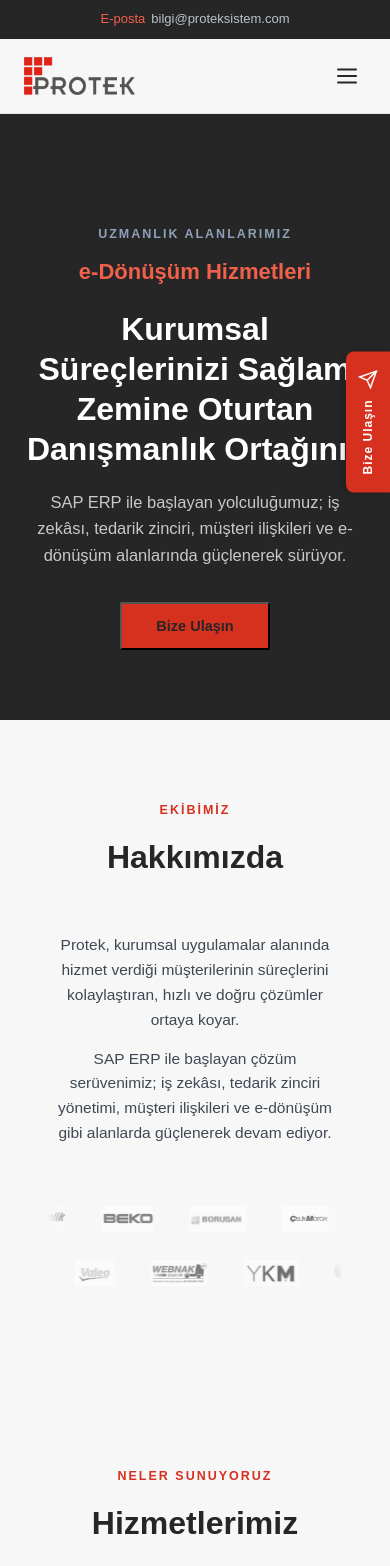
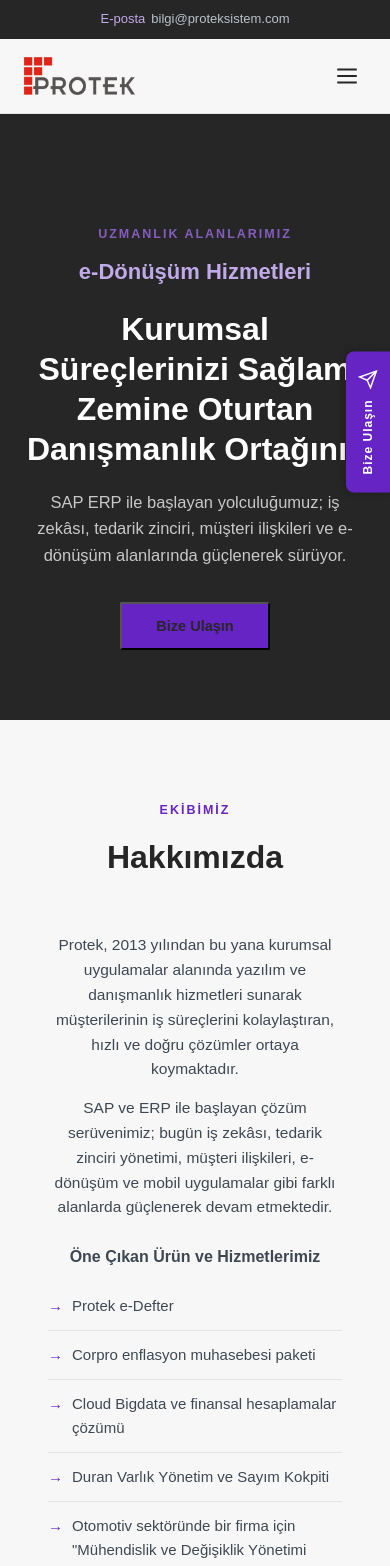
Before and after one commit to irmakoflu/proteksistem-react, a React (Create React App) app: page /#/ in a window 390 px wide. Shown: the top 1566 px of the page. Built offline with nearby package versions, Linux system fonts and the light colour scheme; grey boxes are pictures that could not be loaded.

Commit message:
tasarim güncellemeleri yapildi.

```diff
--- a/package.json
+++ b/package.json
@@ -1,7 +1,7 @@
 {
   "name": "proteksistem-react",
   "version": "0.1.0",
-  "homepage": ".",
+  "homepage": "https://irmakoflu.github.io/proteksistem-react",
   "private": true,
   "dependencies": {
     "@testing-library/dom": "^10.4.1",
--- a/src/App.css
+++ b/src/App.css
@@ -1,8 +1,8 @@
 :root{
     --ink:#262626;
     --slate:#4A4A4A;
-    --brass:#D6301F;
-    --brass-light:#F1604A;
+    --brass:#6724c5;
+    --brass-light:#c1aae8;
     --paper:#F7F7F8;
     --white:#FFFFFF;
     --text:#3E4852;
@@ -27,7 +27,7 @@
   .topbar{background:var(--ink);color:#B9C2CC;font-size:13px;}
   .topbar .wrap{
   display:flex;
-  justify-content:center;   /* flex-end yerine */
+  justify-content:center;
   gap:28px;
   padding:9px 24px;
 }
@@ -51,9 +51,12 @@
   padding:6px 0;
 }
   nav a:hover{color:var(--brass);}
-  .nav-active {
-  color: var(--brass-light) !important;
+ .nav-active {
+  background: var(--brass) !important;
+  color: #fff !important;
   font-weight: 700;
+  padding: 8px 18px !important;
+  border-radius: 999px;
 }
   .dropdown{position:relative;}
   .dropdown .menu{
@@ -91,7 +94,7 @@
 
   /* Hero */
 .hero{
-  background:var(--ink);  /* koyu lacivert, orijinal tasarım */
+  background:var(--ink);
   color:var(--white);
   padding:110px 24px 70px;
   text-align:center;
@@ -109,7 +112,7 @@
   font-size: 12.5px;
   letter-spacing: 2px;
   text-transform: uppercase;
-  color: #8FA0B8;
+  color: #855ebd;
   font-weight: 600;
   margin-bottom: 10px;
 }
@@ -295,7 +298,7 @@
 .contact-columns{
   display: flex;
   flex-wrap: wrap;
-  justify-content: center;  /* eklendi */
+  justify-content: center;
   gap: 60px;
 }
 .contact-col{
@@ -319,7 +322,6 @@
   height: 16px;
   flex-shrink: 0;
 }
-/* Contact map + form */
 .contact-map-form-row {
   display: flex;
   gap: 32px;
@@ -441,7 +443,6 @@
   color: #EB5757;
 }
 
-/* Honeypot: gerçek kullanıcıdan tamamen gizli, botlardan gizlenmiyor (DOM'da var) */
 .hp-field {
   position: absolute !important;
   left: -9999px !important;
@@ -554,6 +555,51 @@
   .grid{grid-template-columns:1fr;}
   .hero h1{font-size:32px;}
   .services{margin-top:-40px;}
+
+  /* --- Mobil dropdown düzeltmesi (YENİ) --- */
+  .dropdown:hover .menu{
+    opacity:0;
+    visibility:hidden;
+  }
+  .dropdown{
+    display:flex;
+    flex-direction:column;
+  }
+  .dropdown-row{
+    display:flex;
+    align-items:center;
+    justify-content:space-between;
+  }
+  .dropdown-toggle{
+    background:none;
+    border:none;
+    padding:4px 8px;
+    cursor:pointer;
+    color:var(--slate);
+  }
+  .dropdown-toggle svg{
+    width:16px;
+    height:16px;
+    transition:transform .2s ease;
+  }
+  .dropdown.mobile-open .dropdown-toggle svg{
+    transform:rotate(180deg);
+  }
+  .dropdown .menu{
+    position:static;
+    opacity:1;
+    visibility:visible;
+    transform:none;
+    box-shadow:none;
+    border:none;
+    padding-left:12px;
+    max-height:0;
+    overflow:hidden;
+    transition:max-height .2s ease;
+  }
+  .dropdown.mobile-open .menu{
+    max-height:300px;
+  }
 }
 
   .menu-item-button {
@@ -700,7 +746,6 @@
     height: 16px;
   }
 }
-/* Sticky header'ın bölüm başlıklarını örtmesini engeller */
 #home,
 #hakkimizda {
   scroll-margin-top: 140px;
@@ -714,7 +759,6 @@
   padding-top: 40px;
 }
 
-/* Geri butonu ile İletişim başlığı üst üste binmesin (orta genişlikte pencere) */
 @media (max-width: 1340px) {
   .contact-page .contact .wrap {
     padding-left: 64px;
@@ -727,7 +771,6 @@
   }
 }
 
-/* İnsan Kaynakları bölümü */
 .hr-section {
   position: relative;
   overflow: hidden;
--- a/src/components/Header.js
+++ b/src/components/Header.js
@@ -9,6 +9,7 @@
   const { t } = useTranslation(lang);
   const [activeSection, setActiveSection] = useState('home');
   const [menuOpen, setMenuOpen] = useState(false);
+  const [servicesOpen, setServicesOpen] = useState(false);
 
   useEffect(() => {
     if (location.pathname !== '/') return;
@@ -35,6 +36,7 @@
 
   useEffect(() => {
     setMenuOpen(false);
+    setServicesOpen(false);
   }, [location.pathname]);
 
   const handleHomeClick = (e) => {
@@ -108,7 +110,9 @@
                   {t('nav.about')}
                 </Link>
               </li>
-              <li className="dropdown">
+
+              <li className={`dropdown ${servicesOpen ? 'mobile-open' : ''}`}>
+                <div className="dropdown-row">
                   <Link
                     to="/"
                     state={{ scrollTo: 'services' }}
@@ -117,6 +121,21 @@
                   >
                     {t('nav.services')}
                   </Link>
+                  <button
+                    type="button"
+                    className="dropdown-toggle"
+                    aria-label={t('common.menuAria')}
+                    onClick={(e) => {
+                      e.preventDefault();
+                      e.stopPropagation();
+                      setServicesOpen((prev) => !prev);
+                    }}
+                  >
+                    <svg viewBox="0 0 24 24" fill="none" stroke="currentColor" strokeWidth="2">
+                      <path d="M6 9l6 6 6-6" />
+                    </svg>
+                  </button>
+                </div>
                 <div className="menu">
                   <Link to="/hizmetlerimiz/erp" onClick={handleNavClick}>{t('services.erp.title')}</Link>
                   <Link to="/hizmetlerimiz/crm" onClick={handleNavClick}>{t('services.crm.title')}</Link>
@@ -124,6 +143,7 @@
                   <Link to="/hizmetlerimiz/ui5" onClick={handleNavClick}>{t('services.ui5.title')}</Link>
                 </div>
               </li>
+
               <li>
                 <Link
                   to="/"
--- a/src/i18n/en.js
+++ b/src/i18n/en.js
@@ -21,8 +21,17 @@
     getInTouch: 'Get in Touch',
     whoWeAre: 'WHO WE ARE',
     aboutTitle: 'About Us',
-    aboutP1: 'Protek delivers fast, accurate solutions that simplify the processes of the clients it serves in the field of enterprise applications.',
-    aboutP2: 'Our solutions journey, which began with SAP ERP, continues to grow stronger in areas such as business intelligence, supply chain management, customer relations and e-transformation.',
+    aboutP1: 'Since its founding in 2013, Protek has delivered software and consulting services in enterprise applications, offering fast and accurate solutions that simplify the processes of the clients it serves.',
+    aboutP2: 'Our solutions journey, which began with SAP and ERP, continues to grow stronger today in areas such as business intelligence, supply chain management, customer relations, e-transformation and mobile applications.',
+    aboutHighlightsTitle: 'Our Featured Products & Services',
+    aboutHighlightsList: [
+      'Protek e-Ledger',
+      'Corpro inflation accounting package',
+      'Cloud Bigdata and financial calculation solutions',
+      'Fixed Asset Management and Counting Cockpit',
+      'An "Engineering and Change Management System" project for a company in the automotive sector',
+      'Ongoing development of a home healthcare services platform',
+    ],
     whatWeOffer: 'WHAT WE OFFER',
     ourServices: 'Our Services',
     ourTeam: 'OUR TEAM',
--- a/src/i18n/tr.js
+++ b/src/i18n/tr.js
@@ -21,8 +21,17 @@
     getInTouch: 'Bize Ulaşın',
     whoWeAre: 'BİZ KİMİZ',
     aboutTitle: 'Hakkımızda',
-    aboutP1: 'Protek, kurumsal uygulamalar alanında hizmet verdiği müşterilerinin süreçlerini kolaylaştıran, hızlı ve doğru çözümler ortaya koyar.',
-    aboutP2: 'SAP ERP ile başlayan çözüm serüvenimiz; iş zekâsı, tedarik zinciri yönetimi, müşteri ilişkileri ve e-dönüşüm gibi alanlarda güçlenerek devam ediyor.',
+    aboutP1: 'Protek, 2013 yılından bu yana kurumsal uygulamalar alanında yazılım ve danışmanlık hizmetleri sunarak müşterilerinin iş süreçlerini kolaylaştıran, hızlı ve doğru çözümler ortaya koymaktadır.',
+    aboutP2: 'SAP ve ERP ile başlayan çözüm serüvenimiz; bugün iş zekâsı, tedarik zinciri yönetimi, müşteri ilişkileri, e-dönüşüm ve mobil uygulamalar gibi farklı alanlarda güçlenerek devam etmektedir.',
+    aboutHighlightsTitle: 'Öne Çıkan Ürün ve Hizmetlerimiz',
+    aboutHighlightsList: [
+      'Protek e-Defter',
+      'Corpro enflasyon muhasebesi paketi',
+      'Cloud Bigdata ve finansal hesaplamalar çözümü',
+      'Duran Varlık Yönetim ve Sayım Kokpiti',
+      'Otomotiv sektöründe bir firma için "Mühendislik ve Değişiklik Yönetimi Sistemi" projemiz',
+      'Evde sağlık hizmetleri platform geliştirmesi projelerimiz devam etmektedir',
+    ],
     whatWeOffer: 'NELER SUNUYORUZ',
     ourServices: 'Hizmetlerimiz',
     ourTeam: 'EKİBİMİZ',
--- a/src/pages/Home.js
+++ b/src/pages/Home.js
@@ -72,6 +72,15 @@
             <p>
               {t('home.aboutP2')}
             </p>
+
+            <h4 style={{ marginTop: 24, marginBottom: 12 }}>
+              {t('home.aboutHighlightsTitle')}
+            </h4>
+            <ul className="service-detail-list" style={{ textAlign: 'left', maxWidth: 640, margin: '0 auto' }}>
+              {(t('home.aboutHighlightsList') || []).map((item, i) => (
+                <li key={i}>{item}</li>
+              ))}
+            </ul>
           </div>
 
           <div className="logo-marquee">
```
Lines whose indentation alone changed are shown as unchanged.
